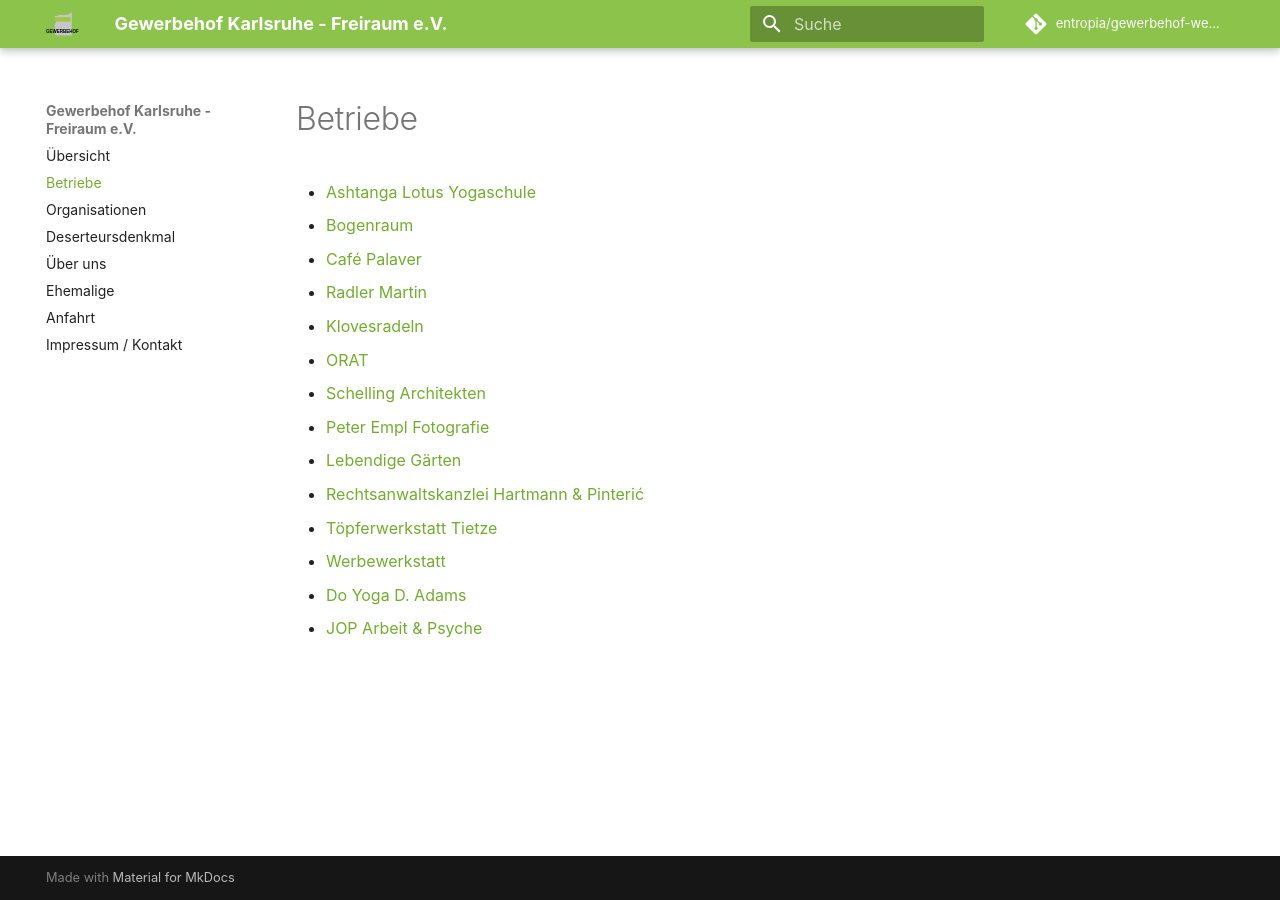
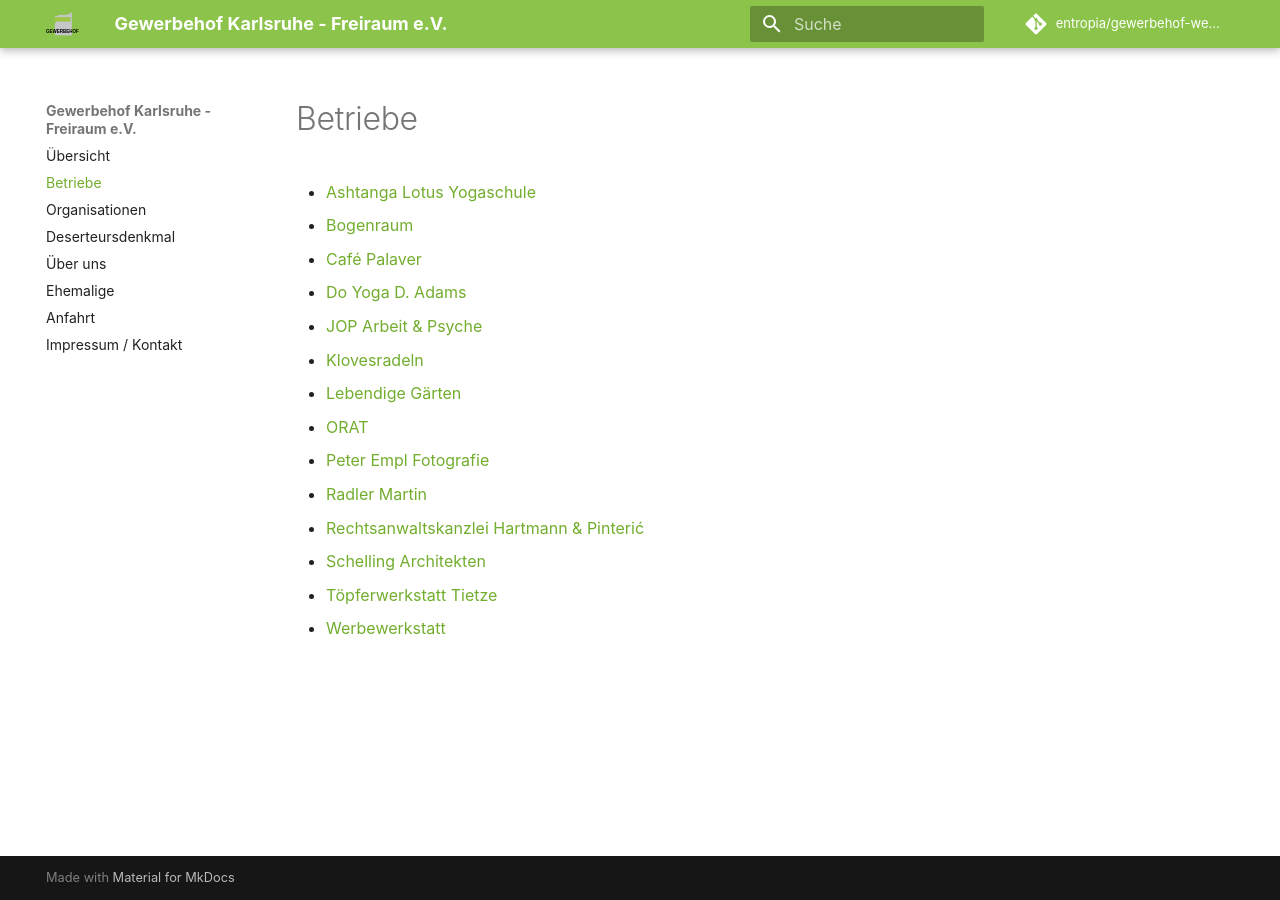
Before and after one commit to entropia/gewerbehof-webseite, an MkDocs documentation site: the page built from docs/betriebe.md, in a window 1280 px wide. Built offline with MkDocs 1.6.1 and Material for MkDocs 9.7.7, drawn with Linux system fonts in a browser that asks for light colours; comment, search, counter and statistics services are not loaded.

Commit message:
Sort link lists in alphabetic order

```diff
--- a/docs/betriebe.md
+++ b/docs/betriebe.md
@@ -1,14 +1,14 @@
-* [Ashtanga Lotus Yogaschule](https://www.ashtangalotus.de/)
+* [Ashtanga Lotus Yogaschule](https://www.ashtangalotus.de)
 * [Bogenraum](https://www.bogenraum.de)
-* [Café Palaver](http://www.cafepalaver.de/)
-* [Radler Martin](http://radler-martin.de/)
-* [Klovesradeln](http://www.klovesradeln.de/)
-* [ORAT](https://orat.de/)
-* [Schelling Architekten](https://schelling-architekten.de/)
-* [Peter Empl Fotografie](http://www.peter-empl.de/)
+* [Café Palaver](http://www.cafepalaver.de)
+* [Do Yoga D. Adams](https://www.do-yoga.de)
+* [JOP Arbeit & Psyche](http://www.jop-arbeit-und-psyche.de)
+* [Klovesradeln](http://www.klovesradeln.de)
 * [Lebendige Gärten](https://www.gartenbau.org/karlsruhe/martin-lunk-garten--und-landschaftsbau-aULn2J)
+* [ORAT](https://orat.de)
+* [Peter Empl Fotografie](http://www.peter-empl.de)
+* [Radler Martin](http://radler-martin.de)
 * [Rechtsanwaltskanzlei Hartmann & Pinterić](https://www.sfp-kanzlei.de)
-* [Töpferwerkstatt Tietze](http://www.toepferei-tietze.de/)
-* [Werbewerkstatt](http://werbewerkstatt-karlsruhe.de/)
-* [Do Yoga D. Adams](https://www.do-yoga.de/)
-* [JOP Arbeit & Psyche](http://www.jop-arbeit-und-psyche.de/)
+* [Schelling Architekten](https://schelling-architekten.de)
+* [Töpferwerkstatt Tietze](http://www.toepferei-tietze.de)
+* [Werbewerkstatt](http://werbewerkstatt-karlsruhe.de)
```
Also changed, not shown: docs/ehemalige.md (+8 -8 lines), docs/organisationen.md (+10 -10 lines).
